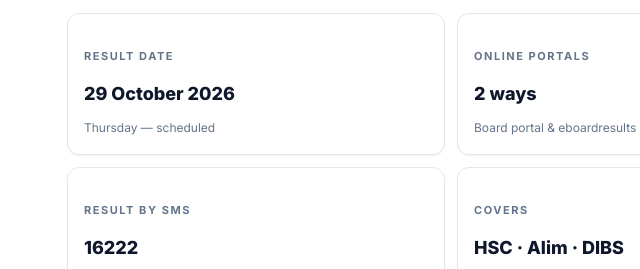
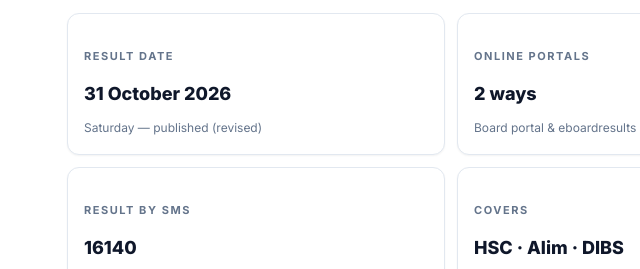
Before and after one commit to fahimpyto/boardexambd, a website: page hsc-2026-result.html in a window 1280 px wide. Shown: the part 525-794 px from the top of the page, 16-656 px from the left. Drawn offline with Linux system fonts and the light colour scheme.

Commit message:
fix key facts cards: 31 Oct, SMS 16140

```diff
--- a/hsc-2026-result.html
+++ b/hsc-2026-result.html
@@ -299,8 +299,8 @@
   <div class="mt-4 grid gap-3 sm:grid-cols-2">
 <div class="rounded-xl border border-slate-200 bg-white p-4 shadow-sm">
   <p class="text-[11px] font-bold uppercase tracking-[0.14em] text-slate-500">Result date</p>
-  <p class="mt-1.5 text-lg font-extrabold leading-6 text-slate-900">29 October 2026</p>
-  <p class="mt-1 text-xs leading-5 text-slate-500">Thursday — scheduled</p>
+  <p class="mt-1.5 text-lg font-extrabold leading-6 text-slate-900">31 October 2026</p>
+  <p class="mt-1 text-xs leading-5 text-slate-500">Saturday — published (revised)</p>
 </div>
 <div class="rounded-xl border border-slate-200 bg-white p-4 shadow-sm">
   <p class="text-[11px] font-bold uppercase tracking-[0.14em] text-slate-500">Online portals</p>
@@ -309,7 +309,7 @@
 </div>
 <div class="rounded-xl border border-slate-200 bg-white p-4 shadow-sm">
   <p class="text-[11px] font-bold uppercase tracking-[0.14em] text-slate-500">Result by SMS</p>
-  <p class="mt-1.5 text-lg font-extrabold leading-6 text-slate-900">16222</p>
+  <p class="mt-1.5 text-lg font-extrabold leading-6 text-slate-900">16140</p>
   <p class="mt-1 text-xs leading-5 text-slate-500">HSC &lt;Board&gt; &lt;Roll&gt; 2026</p>
 </div>
 <div class="rounded-xl border border-slate-200 bg-white p-4 shadow-sm">
```
